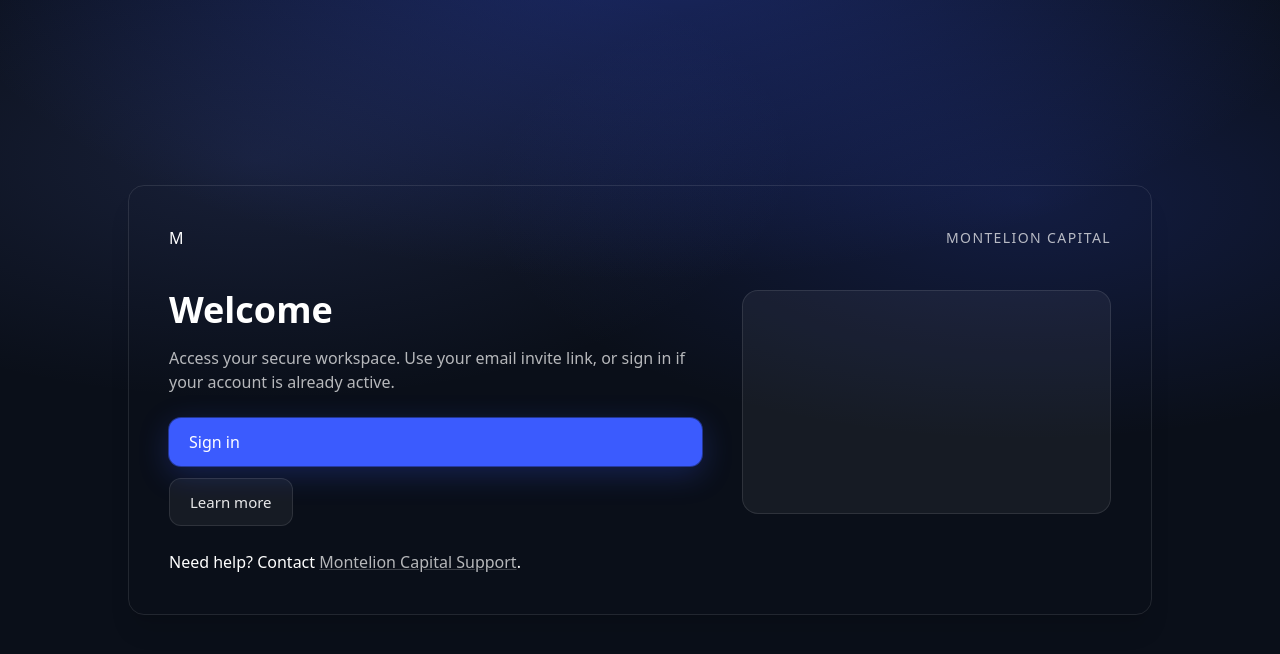
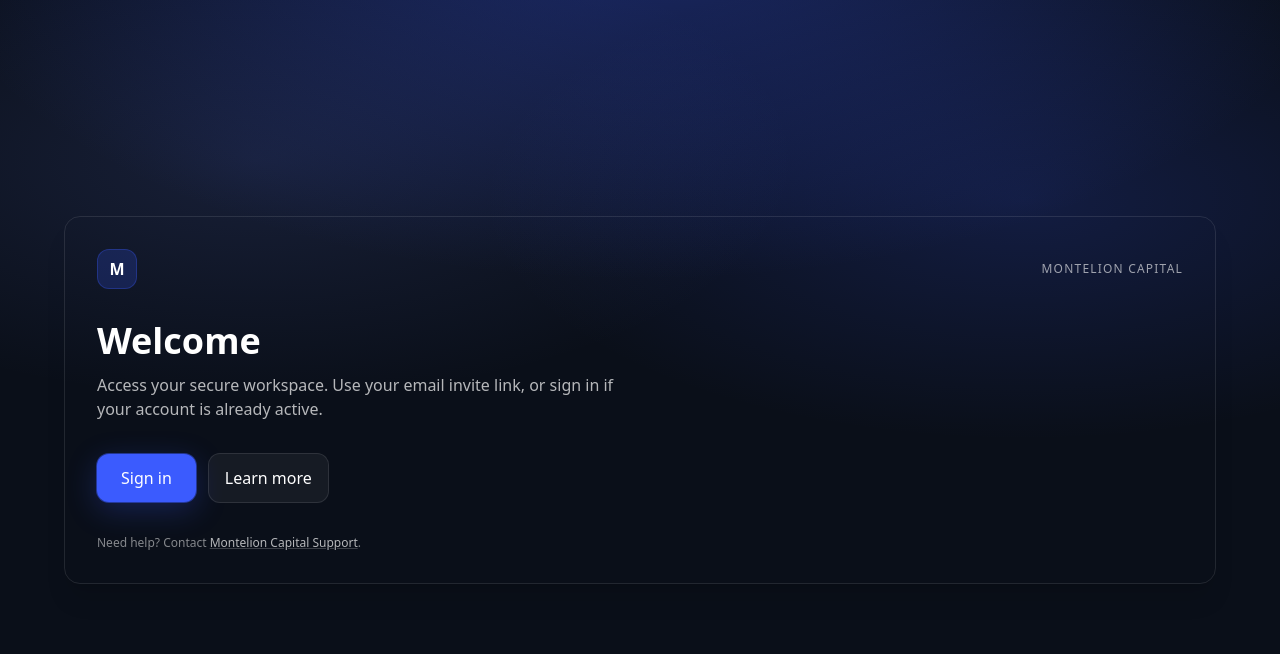
Before and after one commit to montelioncapital/montelion-app-v1, a Next.js app: page / in a window 1280 px wide. Shown: the top 654 px of the page. Built offline with nearby package versions, Linux system fonts and the light colour scheme.

Commit message:
Update page.jsx

```diff
--- a/app/page.jsx
+++ b/app/page.jsx
@@ -1,48 +1,34 @@
-import Link from "next/link";
-
 export const metadata = { title: "Welcome • Montelion Capital" };
 
-export default function Page() {
+export default function Home() {
   return (
-    <section className="grid min-h-[100svh] place-items-center px-4">
-      <div className="card mx-auto w-full max-w-5xl p-8 sm:p-10">
-        {/* Header row */}
-        <div className="flex items-center justify-between gap-4">
-          <div className="badge">M</div>
-          <div className="text-sm tracking-widest text-white/70">MONTELION CAPITAL</div>
+    <main className="min-h-screen grid place-items-center p-6">
+      <section className="card max-w-hero w-full">
+        <div className="flex items-center justify-between gap-4 mb-8">
+          <div className="flex items-center gap-3">
+            <div className="grid h-10 w-10 place-items-center rounded-xl bg-accent/20 border border-accent/30 text-white font-semibold">
+              M
+            </div>
+          </div>
+          <div className="tracking-widest text-xs text-white/60">
+            MONTELION CAPITAL
+          </div>
         </div>
 
-        {/* Content */}
-        <div className="mt-8 grid gap-6 sm:mt-10 lg:grid-cols-12 lg:gap-10">
-          <div className="lg:col-span-7">
-            <h1 className="text-3xl font-semibold sm:text-4xl">Welcome</h1>
-            <p className="mt-4 max-w-prose text-white/70">
-              Access your secure workspace. Use your email invite link, or sign in if your account is already active.
-            </p>
+        <h1 className="text-4xl font-semibold">Welcome</h1>
+        <p className="mt-3 max-w-[60ch] text-white/70">
+          Access your secure workspace. Use your email invite link, or sign in if your account is already active.
+        </p>
 
-            <div className="mt-6 flex flex-wrap items-center gap-3">
-              <Link href="/login" className="btn-primary w-auto px-5">
-                Sign in
-              </Link>
-              <Link
-                href="#"
-                className="rounded-xl border border-white/10 bg-white/5 px-5 py-3 text-[15px] text-white/90 hover:bg-white/10"
-              >
-                Learn more
-              </Link>
-            </div>
+        <div className="mt-8 flex items-center gap-3">
+          <a href="/login" className="btn-primary !w-auto px-6">Sign in</a>
+          <a href="#" className="input !w-auto px-6 py-3 bg-white/0 hover:bg-white/5 transition">Learn more</a>
+        </div>
 
-            <p className="kicker mt-6">
-              Need help? Contact <a href="#" className="link">Montelion Capital Support</a>.
-            </p>
-          </div>
-
-          {/* Decorative panel */}
-          <div className="hidden lg:col-span-5 lg:block">
-            <div className="h-56 rounded-2xl border border-white/10 bg-white/5 backdrop-blur-xl" />
-          </div>
-        </div>
-      </div>
-    </section>
+        <p className="mt-8 hint">
+          Need help? Contact <a className="link" href="#">Montelion Capital Support</a>.
+        </p>
+      </section>
+    </main>
   );
 }
```
